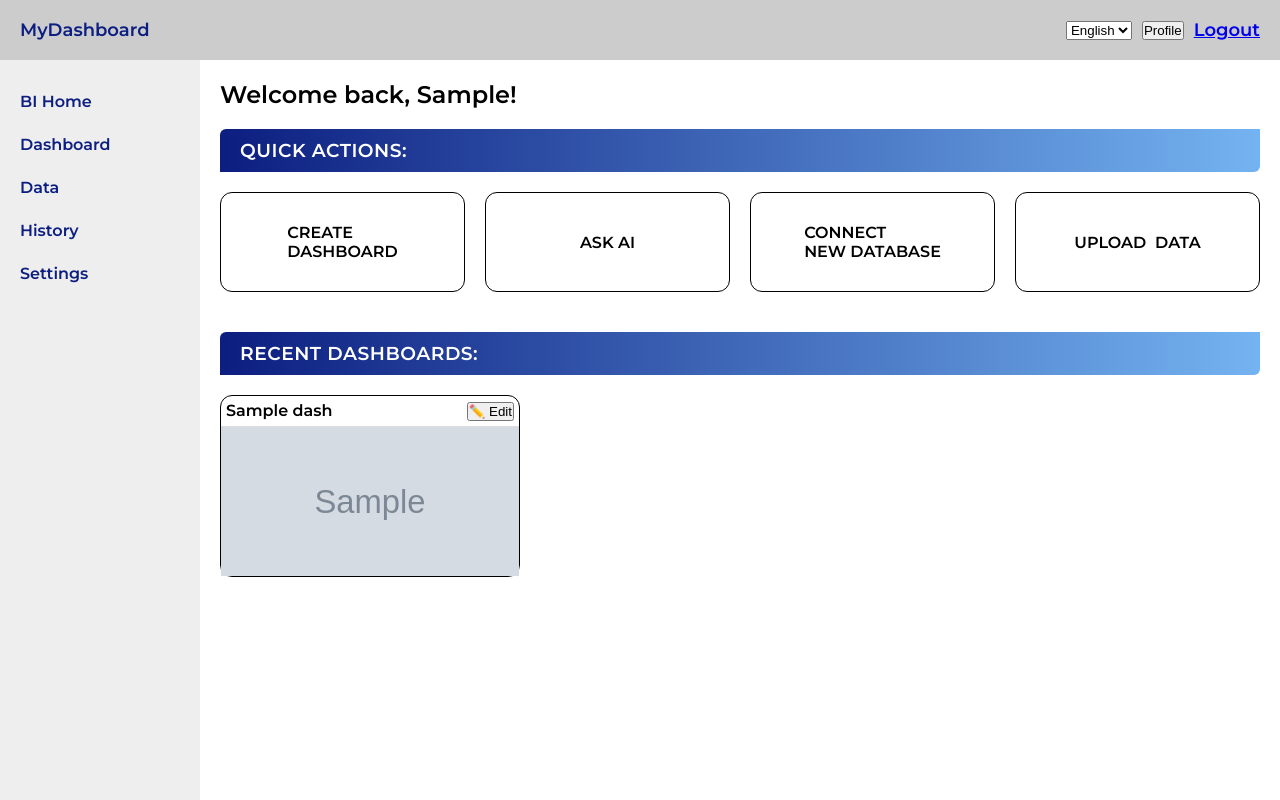
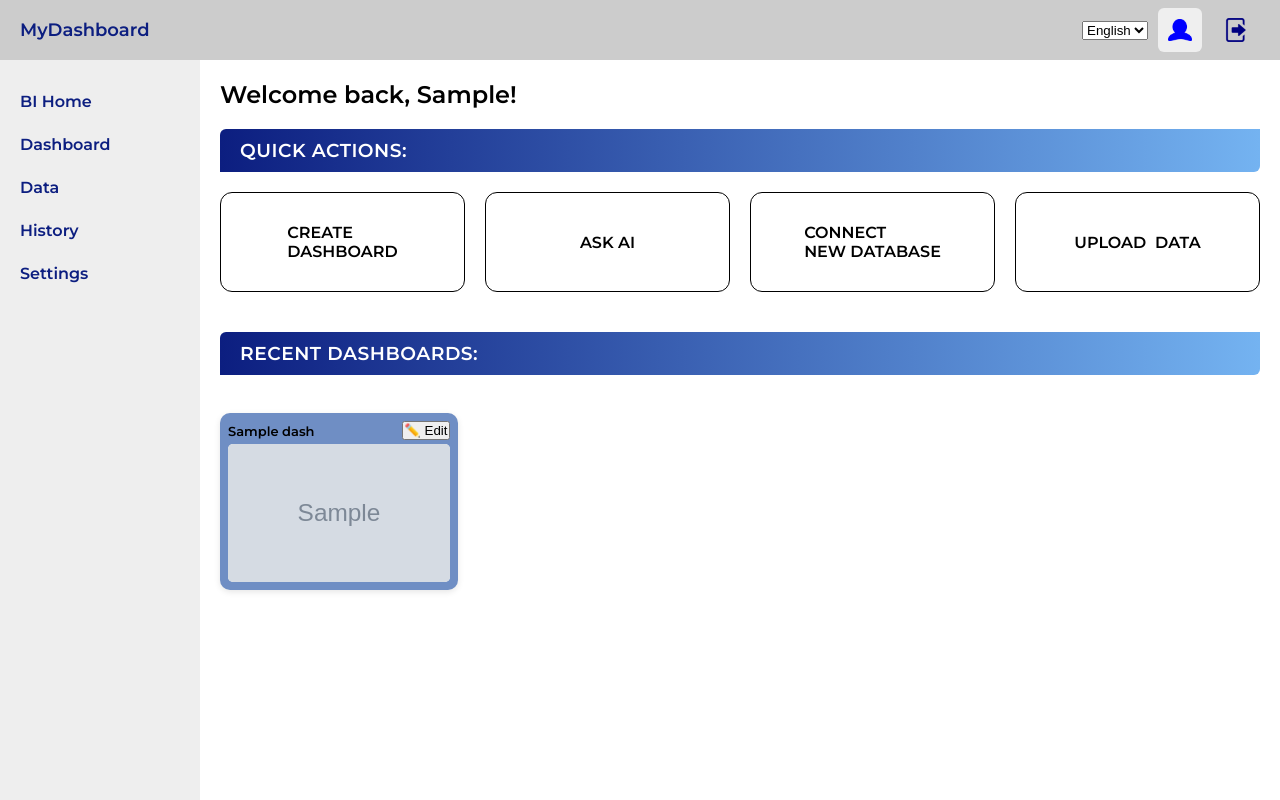
Before and after one commit to dineshkarthick5025/my_dashboard_ai, a FastAPI app: template templates/dashboard/bihome_tab.html in a window 1280 px wide. Run offline with FastAPI, Linux system fonts and the light colour scheme; the template is opened without the code that fills it: most values are stand-ins (such as "Sample title", 1, 10 or a date in 2020); grey boxes marked "Sample" are stand-in pictures; parts of the project's set-up code (start-up, migrations or seed data) failed here and were passed over.

Commit message:
cleaning

```diff
--- a/static/css/bi_dashboard_tab.css
+++ b/static/css/bi_dashboard_tab.css
@@ -51,7 +51,7 @@ body {
 
 .dashboard-thumbnail {
   border-radius: 10px;
-  background-color: #e6e0ff; /* Light purple background */
+  background-color: #6f8ec4; /* Light purple background */
   padding: 10px;
   box-shadow: 0 2px 6px rgba(0, 0, 0, 0.1);
   transition: transform 0.25s ease, box-shadow 0.25s ease;
--- a/static/css/bidashboard_tab.css
+++ b/static/css/bidashboard_tab.css
@@ -58,37 +58,53 @@ body {
 
 
 .thumbnail-grid {
-  display: flex;
-  gap: 20px;
-  margin-top: 20px;
-  flex-wrap: wrap;
+  display: grid;
+  grid-template-columns: repeat(4, 1fr);
+  gap: 30px;
 }
 
 .dashboard-thumbnail {
-  border-radius: 12px; /* ✅ Add rounded corners */
-  flex: 1;
-  min-width: 200px;
-  max-width: 300px;
-  border: 1px solid #000;
-  transition: transform 0.3s ease, background-color 0.3s ease;
+  border-radius: 10px;
+  background-color: #6f8ec4; /* Light purple background */
+  padding: 8px; /* reduced from 10px */
+  box-shadow: 0 2px 6px rgba(0, 0, 0, 0.1);
+  transition: transform 0.25s ease, box-shadow 0.25s ease;
 }
 
 .dashboard-thumbnail:hover {
-  transform: translateY(-4px); /* ✅ Lift on hover */
-  box-shadow: 0 4px 12px rgba(0, 0, 0, 0.15); /* ✅ Shadow on hover */
+  transform: translateY(-6px);
+  box-shadow: 0 6px 18px rgba(0, 0, 0, 0.15);
 }
 
 .thumbnail-header {
   display: flex;
   justify-content: space-between;
-  padding: 5px;
+  align-items: center;
+  margin-bottom: 4px;
+  font-weight: 600;
+  font-size: 13px;
+}
+
+.thumbnail-actions {
+  display: flex;
+  gap: 5px;
 }
 
 .thumbnail-preview {
-  height: 150px;
-  background: #f0f0f0;
+  width: 100%;
+  aspect-ratio: 16 / 10;
   overflow: hidden;
-  border-top: 1px solid #ddd;
+  background: #f5f5f5;
+  border-radius: 5px;
+  display: flex;
+  align-items: center;
+  justify-content: center;
+}
+
+.thumbnail-preview img {
+  width: 100%;
+  height: 100%;
+  object-fit: cover;
 }
 
 /* Modal overlay */
--- a/static/css/dashboard.css
+++ b/static/css/dashboard.css
@@ -80,3 +80,52 @@ body {
   border-bottom-right-radius: 30px;
   transition: background-color 0.3s ease, color 0.3s ease;
 }
+
+.logout-btn {
+  display: inline-flex;
+  align-items: center;
+  justify-content: center;
+  padding: 10px;
+  border-radius: 6px;
+  transition: background-color 0.3s ease;
+  text-decoration: none;
+  cursor: pointer;
+  height: 48px; /* Increased height */
+  width: 48px;  /* Increased width */
+}
+
+
+.logout-icon {
+  width: 24px;
+  height: 24px;
+  object-fit: contain;
+  vertical-align: middle;
+}
+
+.logout-btn:hover .logout-icon {
+  background-color: #ffffff;
+}
+
+
+.profile-btn {
+  display: inline-flex;
+  align-items: center;
+  justify-content: center;
+  border: none;
+  padding: 10px;
+  border-radius: 6px;
+  cursor: pointer;
+  height: 44px;
+  width: 44px;
+  transition: background-color 0.3s ease;
+}
+
+.profile-btn:hover {
+  background-color: #ffffff;
+}
+
+.profile-icon {
+  width: 24px;
+  height: 24px;
+  object-fit: contain;
+}
--- a/templates/dashboard.html
+++ b/templates/dashboard.html
@@ -28,8 +28,12 @@
                     <option value="hi">Arabic</option>
                     <option value="fa">Farsi</option>
                 </select>
-                <button class="profile-btn">Profile</button>
-                <a href="#" class="logout-btn" onclick="handleLogout()">Logout</a>
+                <button class="profile-btn" title="Profile">
+                    <img src="/static/images/profile.png" alt="Profile" class="profile-icon">
+                </button>
+                <a href="#" class="logout-btn" onclick="handleLogout()">
+                    <img src="/static/images/logout.png" alt="Logout" class="logout-icon">
+                </a>
             </div>
     </div>
 
--- a/templates/dashboard/bihome_tab.html
+++ b/templates/dashboard/bihome_tab.html
@@ -17,6 +17,7 @@
 <!-- Recent Dashboards Section -->
 <div class="recent-dashboards">
     <h3>RECENT DASHBOARDS:</h3>
+    <br><br>
     <div class="thumbnail-grid">
         {% for dash in recent_dashboards %}
         <div class="dashboard-thumbnail">
--- a/templates/dashboard/data_tab.html
+++ b/templates/dashboard/data_tab.html
@@ -65,12 +65,6 @@
   </div>
 </div>
 
-<!-- Loading Spinner -->
-<div id="loadingSpinner" class="spinner-overlay" style="display: none;">
-  <div class="spinner"></div>
-  <p style="color:white; margin-top:10px;">Loading Previews...</p>
-</div>
-
 <!-- Database Previews -->
 <div id="preview-section">
 </div>
```
Also changed, not shown: static/css/dashboard_editor.css (+6 -5 lines), templates/dashboard/dashboard_editor.html (+7 -8 lines), static/images/logout.png (added), static/images/profile.png (added).
